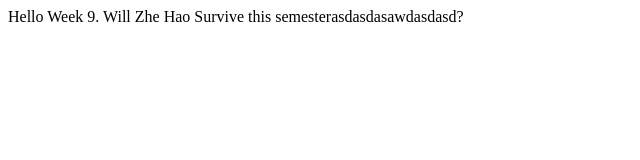
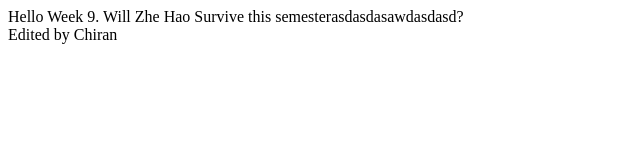
Before and after one commit to zh-tan/week9, a website: page index.html in a window 1280 px wide. Shown: the whole page, without its empty margins (0-640 px from the left). Drawn offline with Linux system fonts and the light colour scheme.

Commit message:
chiran
edited by me

```diff
--- a/index.html
+++ b/index.html
@@ -2,6 +2,8 @@
   <body>
     <div id="app">
       Hello Week 9. Will Zhe Hao Survive this semesterasdasdasawdasdasd?
+      </br>
+      Edited by Chiran
     </div>
   </body>
 </html>
```
